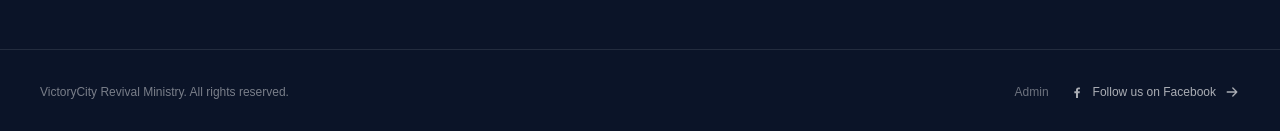
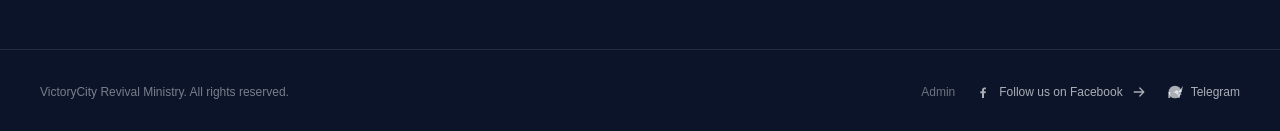
Before and after one commit to ebuski100/myChurch, a Next.js app: page /about in a window 1280 px wide. Shown: the part 2284-2415 px from the top of the page. Built offline with nearby package versions, Linux system fonts and the light colour scheme.

Commit message:
add telegram invite link

```diff
--- a/src/app/_components/site-chrome.tsx
+++ b/src/app/_components/site-chrome.tsx
@@ -246,6 +246,24 @@ export function SiteFooter() {
               Follow us on Facebook
               <ArrowIcon />
             </a>
+
+            <a
+              href="https://t.me/+K1NdakeUQM3NGE0"
+              target="_blank"
+              rel="noopener noreferrer"
+              className={`inline-flex min-h-11 items-center gap-2 text-white/65 hover:text-white ${focusClass}`}
+            >
+              <svg
+                viewBox="0 0 24 24"
+                fill="currentColor"
+                className="size-4"
+                aria-hidden="true"
+              >
+                <circle cx="12" cy="12" r="9.5"/>
+                <path d="M8 13.5c1.4-1.1 3.5-1.1 4.9 0l3.9 3.2c1.5-.8 3-1.9 4.9-1.5s3 .7 4.9 1.5l3.9-3.2c1.5 .8 3 1.9 4.9 1.5s3-.7 4.9-1.5l-4-3.6c1.1-1.4 0-3-1.9-3h-3.4c-.5 0-1 .9-1 2.1l-4 3.6c-1.1 1.4-1.9 3-1.9 3h-3.4c-.9 0-1.5-1.6-1.9-3l-4-3.6ZM12 3L2 12h3v9H2V12zm12 0L22 12h-3v9h-2V12Z" />
+              </svg>
+              Telegram
+            </a>
           </div>
         </div>
       </div>
```
